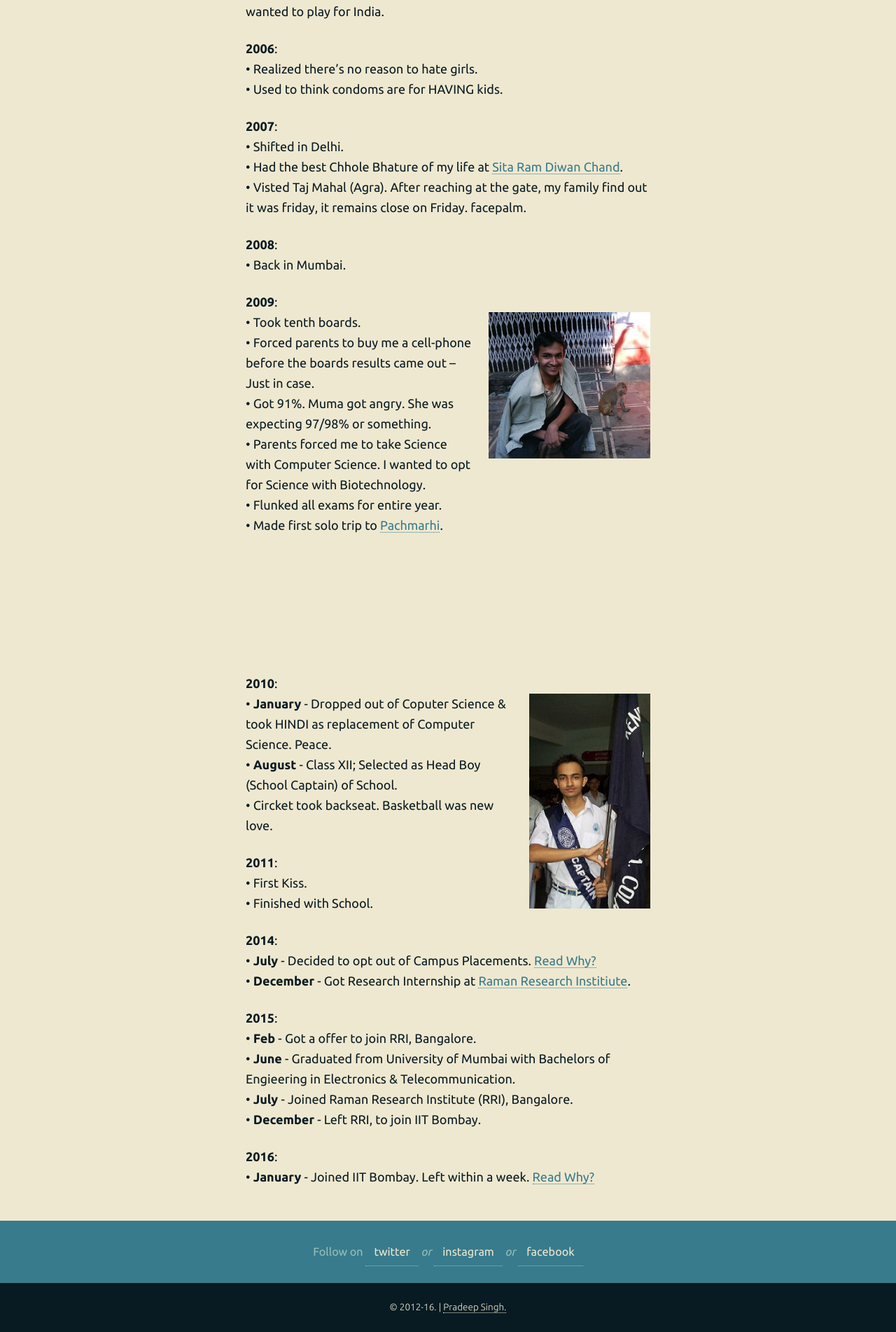
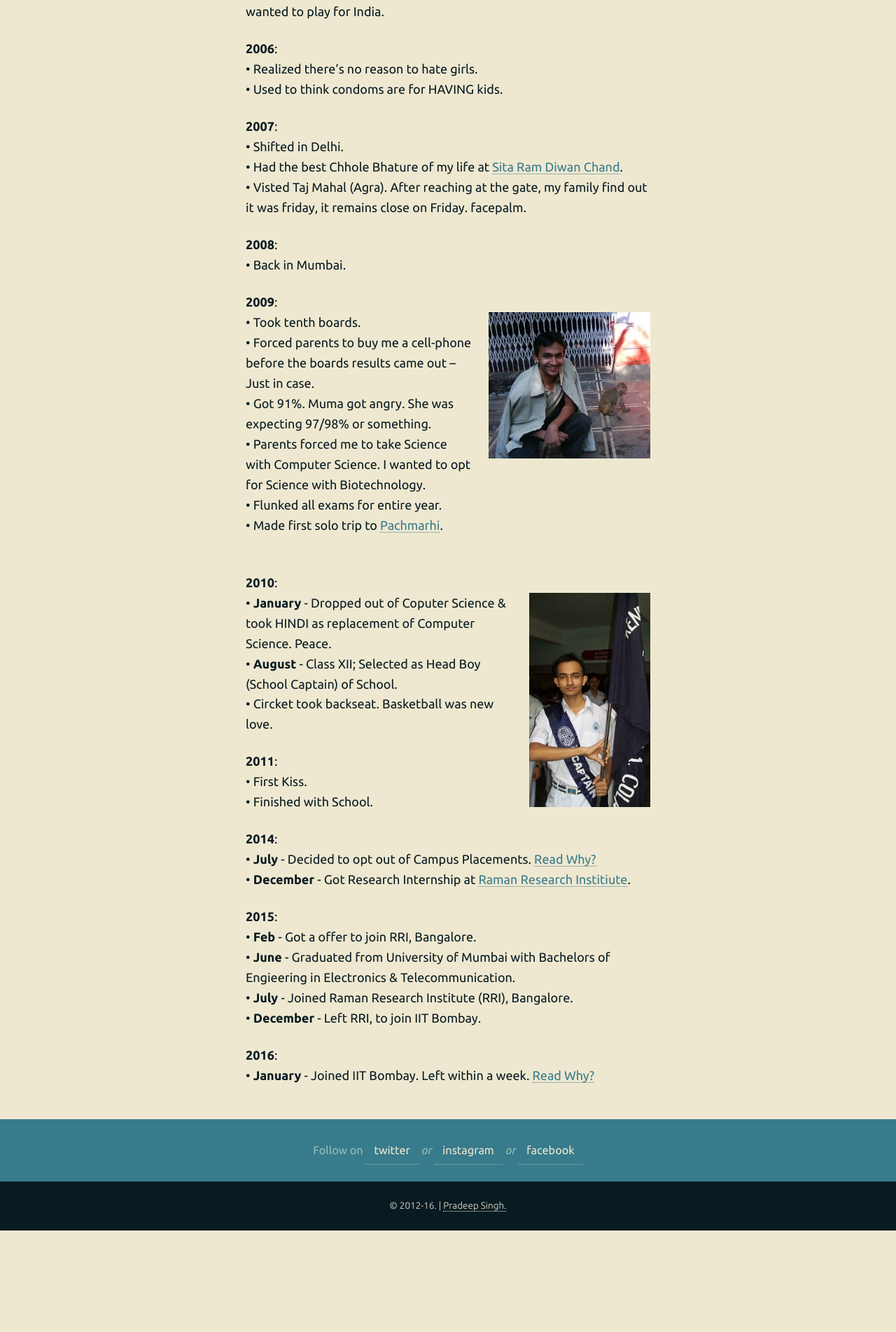
Before and after one commit to 93notes/93notes.github.io, a Jekyll site: the page built from timeline.html, in a window 1280 px wide. Shown: the part 1225-3128 px from the top of the page at 70% size. Built offline with Jekyll 4.4.1, drawn with Linux system fonts in a browser that asks for light colours; nearby versions of some CDN libraries; after the commit the page ends 2983 px from its top, so only the background shows below that.

Commit message:
Update timeline.html

```diff
--- a/timeline.html
+++ b/timeline.html
@@ -114,13 +114,9 @@ He wanted me to be as Rich as his freind. LOL. </br>
 &bull; Made first solo trip to <a href="https://en.wikipedia.org/wiki/Pachmarhi" target="_blank">Pachmarhi</a>. </br>
 </br>
 <!-- <img width="30%" float="left" src="/images/personal/caves.jpg" alt="Caves in Pachmarhi"/> <img width="30%" float="center" src="/images/personal/temple.jpg" alt="Temple in Pachmarhi"/> <img width="30%" float="right" src="/images/personal/waterfall.jpg" alt="Bee Waterfall in Pachmarhi"/>
-</p> -->
-</br>
-<p></p>
-</br>
-</br>
-</br>
-</br>
+-->
+</p>
+
 <p>
 <strong>2010</strong>: </br>
 <img width="30%" src="/images/personal/School-Captain.jpg" alt="Pradeep Singh as School Captain"/>
```
